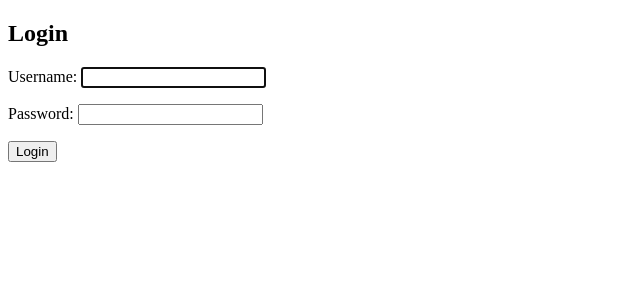
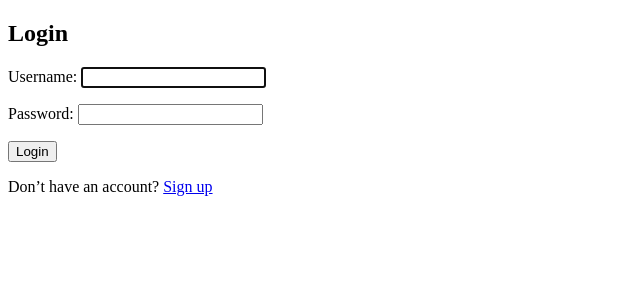
Before and after one commit to Hari-chandan-28/student-management-django, a Django app: page /accounts/login/ in a window 1280 px wide. Shown: the top 300 px of the page, without its empty margins (0-640 px from the left). Run offline with Django 5.2, Linux system fonts and the light colour scheme.

Commit message:
signup button

```diff
--- a/students/templates/registration/login.html
+++ b/students/templates/registration/login.html
@@ -11,5 +11,11 @@
         {{ form.as_p }}
         <button type="submit">Login</button>
     </form>
+
+    <p>
+    Don’t have an account?
+    <a href="{% url 'signup' %}">Sign up</a>
+</p>
+
 </body>
 </html>
```
